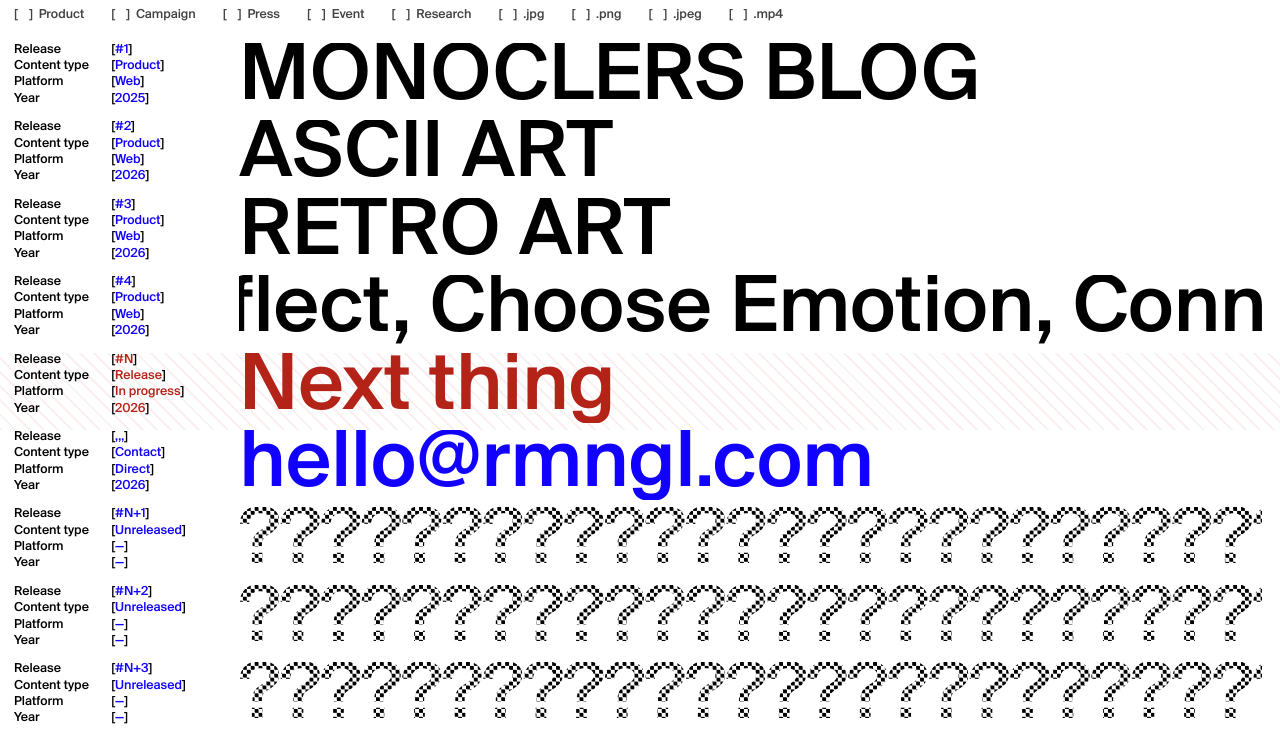
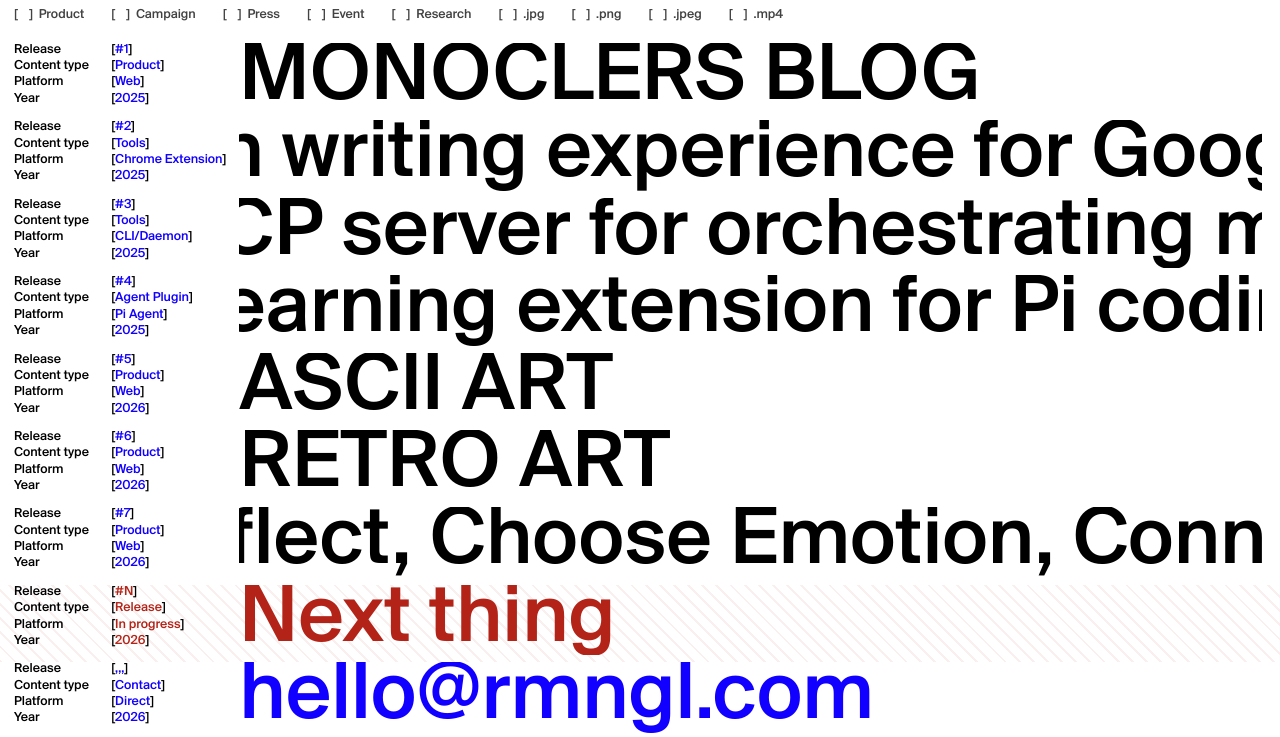
Before and after one commit to RMNGL/rmngl.github.com, a plain HTML site: page index.html in a window 1280 px wide. Shown: the part 48-785 px from the top of the page. Drawn offline with Linux system fonts and the light colour scheme.

Commit message:
Update index.html

```diff
--- a/index.html
+++ b/index.html
@@ -125,6 +125,132 @@
 
             <a
               class="section section--list-item"
+              href="https://github.com/RMNGL/marklog"
+              target="_blank"
+              rel="noopener"
+              data-ticker
+            >
+              <div class="infos">
+                <div class="info-row">
+                  <div class="title">Release</div>
+                  <div class="content">#2</div>
+                </div>
+                <div class="info-row">
+                  <div class="title">Content type</div>
+                  <div class="content">Tools</div>
+                </div>
+                <div class="info-row">
+                  <div class="title">Platform</div>
+                  <div class="content">Chrome Extension</div>
+                </div>
+                <div class="info-row">
+                  <div class="title">Year</div>
+                  <div class="content">2025</div>
+                </div>
+              </div>
+              <div class="title">
+                <div class="images" aria-hidden="true">
+                  <div class="inner">
+                    <div class="thumb thumb--1"></div>
+                    <div class="thumb thumb--2"></div>
+                    <div class="thumb thumb--3"></div>
+                  </div>
+                </div>
+                <div class="t2">
+                  <span class="index-name"
+                    ><span class="index-ticker">Marklog - Markdown writing experience for Google Blogger. Write in Markdown directly inside Blogger and publish beautifully formatted posts with live preview, shortcuts, and seamless editing.</span
+                    ><span class="visually-hidden">opens in a new tab</span></span
+                  >
+                </div>
+              </div>
+            </a>
+
+            <a
+              class="section section--list-item"
+              href="https://github.com/RMNGL/herdr-mesh"
+              target="_blank"
+              rel="noopener"
+              data-ticker
+            >
+              <div class="infos">
+                <div class="info-row">
+                  <div class="title">Release</div>
+                  <div class="content">#3</div>
+                </div>
+                <div class="info-row">
+                  <div class="title">Content type</div>
+                  <div class="content">Tools</div>
+                </div>
+                <div class="info-row">
+                  <div class="title">Platform</div>
+                  <div class="content">CLI/Daemon</div>
+                </div>
+                <div class="info-row">
+                  <div class="title">Year</div>
+                  <div class="content">2025</div>
+                </div>
+              </div>
+              <div class="title">
+                <div class="images" aria-hidden="true">
+                  <div class="inner">
+                    <div class="thumb thumb--1"></div>
+                    <div class="thumb thumb--2"></div>
+                    <div class="thumb thumb--3"></div>
+                  </div>
+                </div>
+                <div class="t2">
+                  <span class="index-name"
+                    ><span class="index-ticker">Herdr-mesh - An MCP server for orchestrating multi-agent workflows inside herdr, enabling real-time communication, pane management, and contextual handoffs.</span
+                    ><span class="visually-hidden">opens in a new tab</span></span
+                  >
+                </div>
+              </div>
+            </a>
+
+            <a
+              class="section section--list-item"
+              href="https://github.com/RMNGL/pi-hindsight"
+              target="_blank"
+              rel="noopener"
+              data-ticker
+            >
+              <div class="infos">
+                <div class="info-row">
+                  <div class="title">Release</div>
+                  <div class="content">#4</div>
+                </div>
+                <div class="info-row">
+                  <div class="title">Content type</div>
+                  <div class="content">Agent Plugin</div>
+                </div>
+                <div class="info-row">
+                  <div class="title">Platform</div>
+                  <div class="content">Pi Agent</div>
+                </div>
+                <div class="info-row">
+                  <div class="title">Year</div>
+                  <div class="content">2025</div>
+                </div>
+              </div>
+              <div class="title">
+                <div class="images" aria-hidden="true">
+                  <div class="inner">
+                    <div class="thumb thumb--1"></div>
+                    <div class="thumb thumb--2"></div>
+                    <div class="thumb thumb--3"></div>
+                  </div>
+                </div>
+                <div class="t2">
+                  <span class="index-name"
+                    ><span class="index-ticker">Pi-hindsight - Self-learning extension for Pi coding agent. Inspired by Hermes Agent's self-improvement loop. After each session, forks Pi in the background to review what happened and save patterns. Injects relevant patterns before each task so Pi gets better the more you use it.</span
+                    ><span class="visually-hidden">opens in a new tab</span></span
+                  >
+                </div>
+              </div>
+            </a>
+
+            <a
+              class="section section--list-item"
               href="https://ascii.artwoc.com"
               target="_blank"
               rel="noopener"
@@ -133,7 +259,7 @@
               <div class="infos">
                 <div class="info-row">
                   <div class="title">Release</div>
-                  <div class="content">#2</div>
+                  <div class="content">#5</div>
                 </div>
                 <div class="info-row">
                   <div class="title">Content type</div>
@@ -174,7 +300,7 @@
               <div class="infos">
                 <div class="info-row">
                   <div class="title">Release</div>
-                  <div class="content">#3</div>
+                  <div class="content">#6</div>
                 </div>
                 <div class="info-row">
                   <div class="title">Content type</div>
@@ -216,7 +342,7 @@
               <div class="infos">
                 <div class="info-row">
                   <div class="title">Release</div>
-                  <div class="content">#4</div>
+                  <div class="content">#7</div>
                 </div>
                 <div class="info-row">
                   <div class="title">Content type</div>
```
